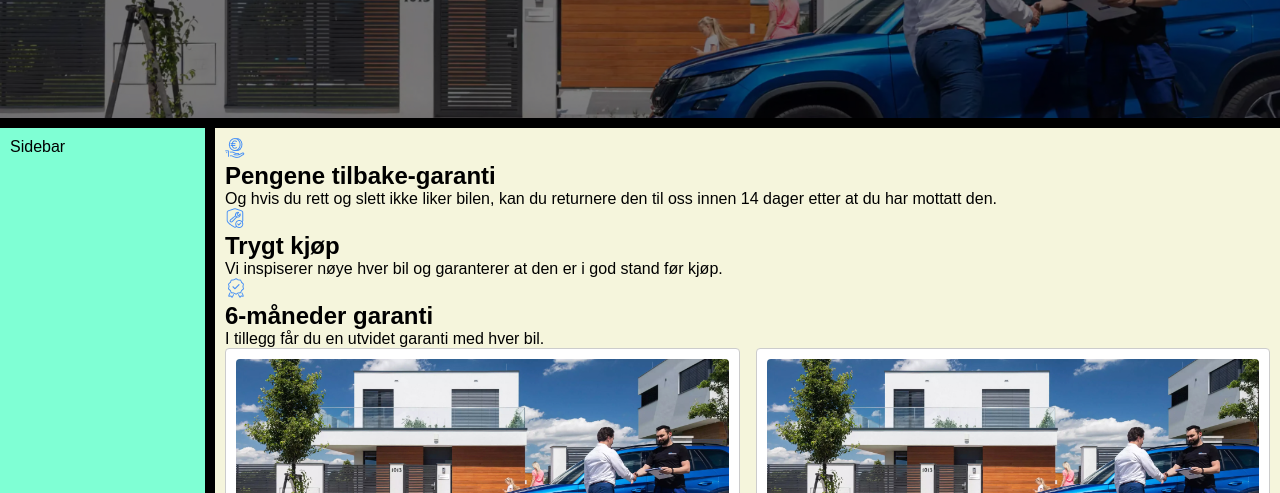
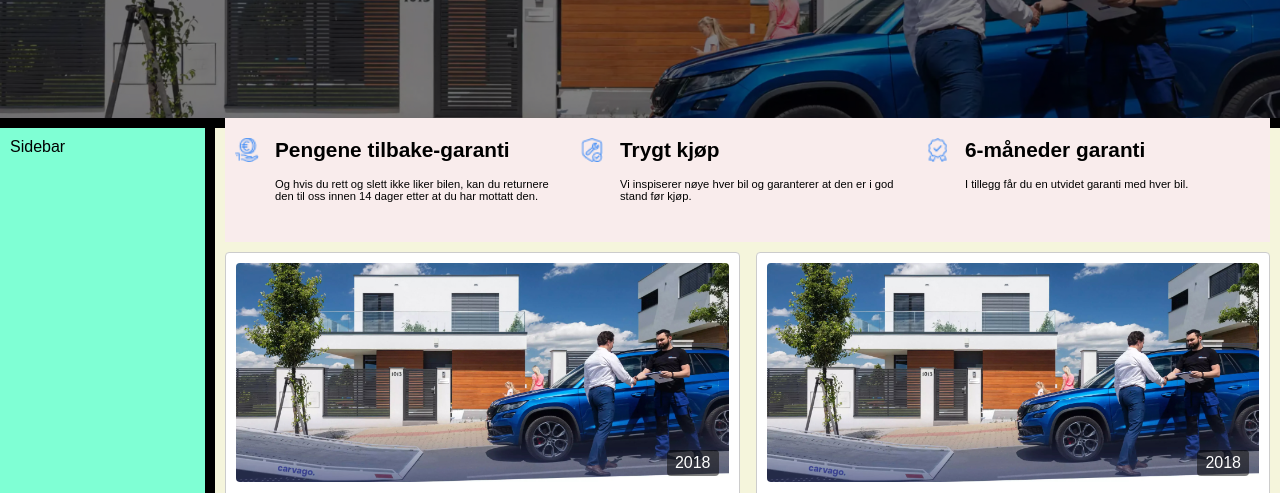
Before and after one commit to Raazk10/DriveEco, a plain HTML site: page index.html in a window 1280 px wide. Shown: the part 132-625 px from the top of the page. Drawn offline with Linux system fonts and the light colour scheme.

Commit message:
added header styling

```diff
--- a/_app/css/modules/header.css
+++ b/_app/css/modules/header.css
@@ -5,6 +5,7 @@
 	background-repeat: no-repeat;
 	background-size: cover;
 	height: 250px;
+
 }
 
 .main-header::before {
@@ -25,3 +26,58 @@
 	height: 100px;
 	z-index: 2;
 }
+
+/*Hero section*/
+
+.hero {
+	margin-top: -40px;
+	padding: 40px 10px;
+	background-color: var(--herosection-color);
+	margin-bottom: var(--margin);
+
+}
+
+.hero__content {
+	display: flex;
+	justify-content: space-around;
+	flex-wrap: wrap;
+	gap: var(--margin);
+
+}
+
+.hero__item {
+	display: flex;
+	flex-direction: column;
+	gap: 1rem;
+	flex: 1;
+}
+
+.hero__item-inner {
+	display: flex;
+	align-items: center;
+	gap: 1rem;
+}
+
+.hero__icon {
+	width: 24px;
+	height: 24px;
+}
+
+.hero__title {
+	font-size: 1.3rem;
+}
+
+.hero__page {
+	font-size: 0.7rem;
+	color: var(--body-text-color);
+	margin-left: 40px;
+
+}
+
+/* Responsive design for smaller screens */
+@media (max-width: 767px) {
+	.hero__content {
+		flex-direction: column;
+		align-items: flex-start;
+	}
+}
```
